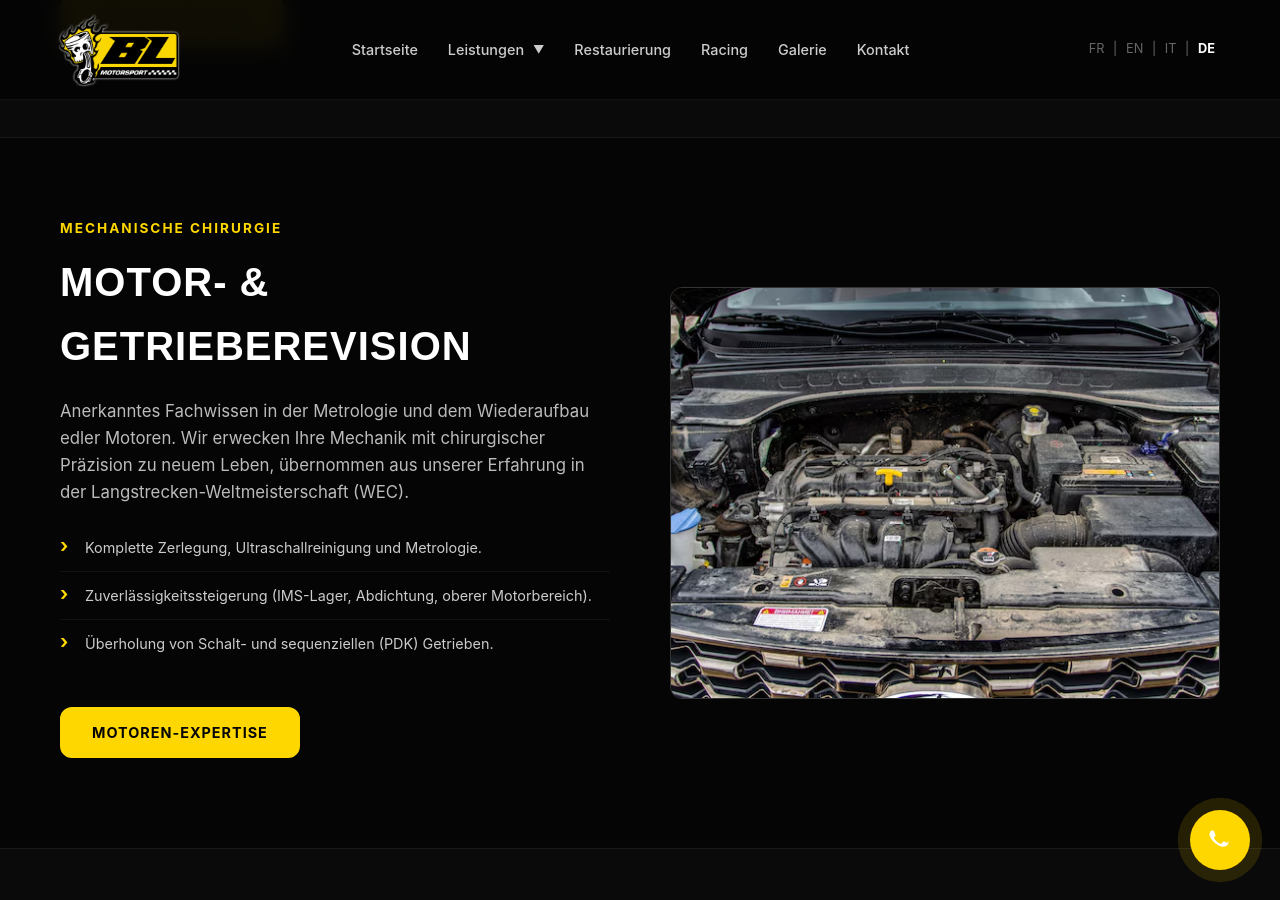
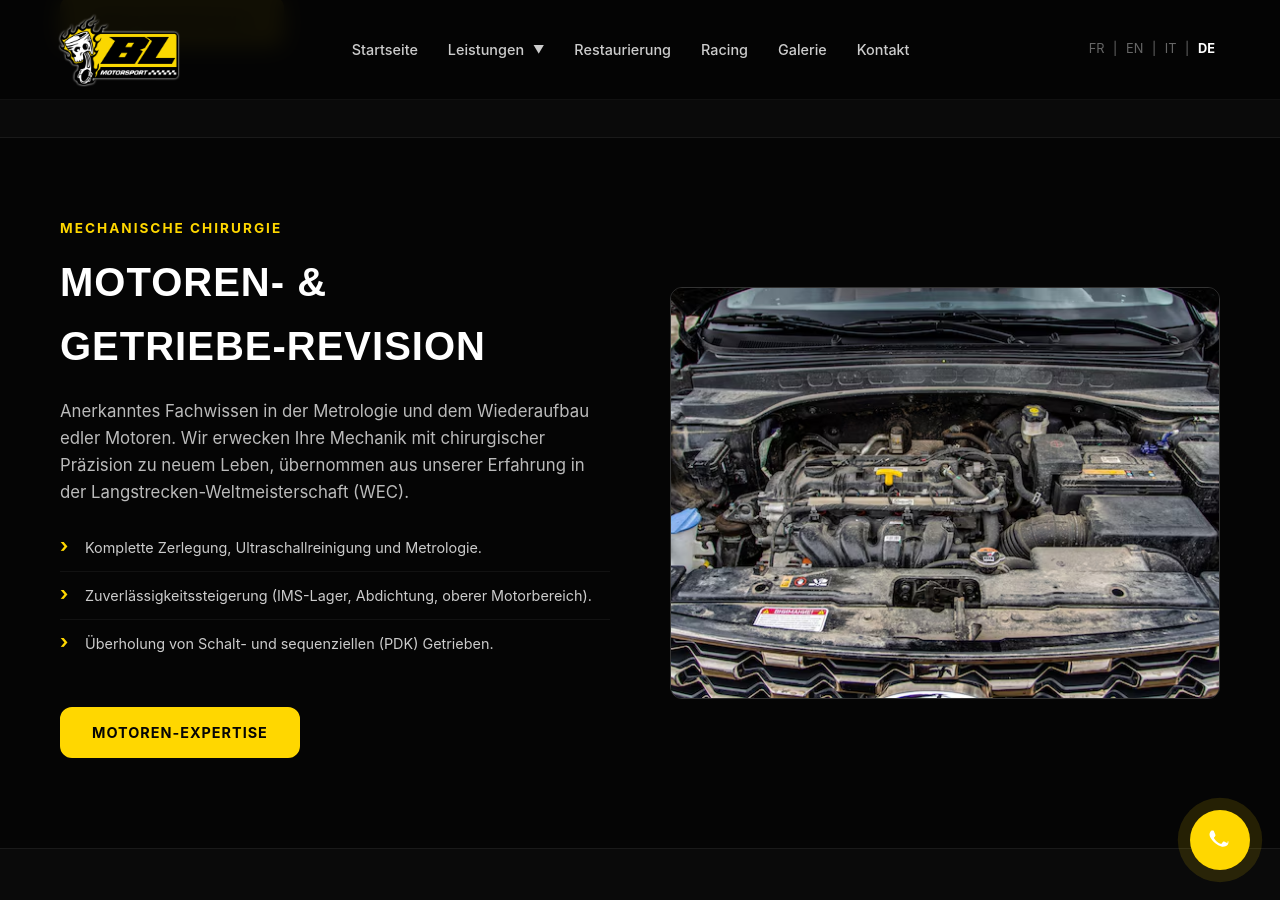
Before and after one commit to DuvalDVL/bl-motorsport, a Jekyll site: the page built from de/prestations.html, in a window 1280 px wide and 900 px high, scrolled down 1240 px. Built offline with Jekyll 4.4.1, drawn with Linux system fonts in a browser that asks for light colours.

Commit message:
Update locales.yml

```diff
--- a/_data/locales.yml
+++ b/_data/locales.yml
@@ -335,7 +335,7 @@ prestations_page:
 
   # Section 2: Moteur (id: technique) - CORRECTION ALLEMANDE ICI
   s2_sub: { fr: "CHIRURGIE MÉCANIQUE", en: "MECHANICAL SURGERY", it: "CHIRURGIA MECCANICA", de: "MECHANISCHE CHIRURGIE" }
-  s2_h2: { fr: "RÉFECTION MOTEUR <br>& BOÎTE DE VITESSE", en: "ENGINE <br>& GEARBOX REBUILD", it: "REVISIONE MOTORE <br>& CAMBIO", de: "MOTOR- & <br>GETRIEBEREVISION" }
+  s2_h2: { fr: "RÉFECTION MOTEUR <br>& BOÎTE DE VITESSE", en: "ENGINE <br>& GEARBOX REBUILD", it: "REVISIONE MOTORE <br>& CAMBIO", de: "MOTOREN- & <br>GETRIEBE-REVISION" }
   s2_p: { fr: "Expertise reconnue en métrologie et reconstruction de motorisations nobles. Nous redonnons vie à votre mécanique avec une précision chirurgicale héritée de notre expérience en Championnat du Monde d'Endurance (WEC).", en: "Recognized expertise in metrology and reconstruction of fine engines. We bring your mechanics back to life with surgical precision inherited from our World Endurance Championship (WEC) experience.", it: "Esperienza riconosciuta nella metrologia e nella ricostruzione di motorizzazioni nobili. Ridiamo vita alla vostra meccanica con una precisione chirurgica derivante dalla nostra esperienza nel Campionato del Mondo Endurance (WEC).", de: "Anerkanntes Fachwissen in der Metrologie und dem Wiederaufbau edler Motoren. Wir erwecken Ihre Mechanik mit chirurgischer Präzision zu neuem Leben, übernommen aus unserer Erfahrung in der Langstrecken-Weltmeisterschaft (WEC)." }
   s2_l1: { fr: "Démontage complet, nettoyage ultrason et métrologie.", en: "Complete disassembly, ultrasonic cleaning, and metrology.", it: "Smontaggio completo, pulizia a ultrasuoni e metrologia.", de: "Komplette Zerlegung, Ultraschallreinigung und Metrologie." }
   s2_l2: { fr: "Fiabilisation (Roulement IMS, étanchéité, haut moteur).", en: "Reliability upgrades (IMS bearing, seals, top end).", it: "Affidabilità (cuscinetto IMS, guarnizioni, testate).", de: "Zuverlässigkeitssteigerung (IMS-Lager, Abdichtung, oberer Motorbereich)." }
```
